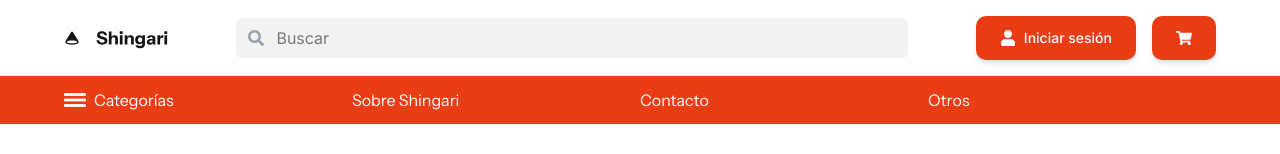
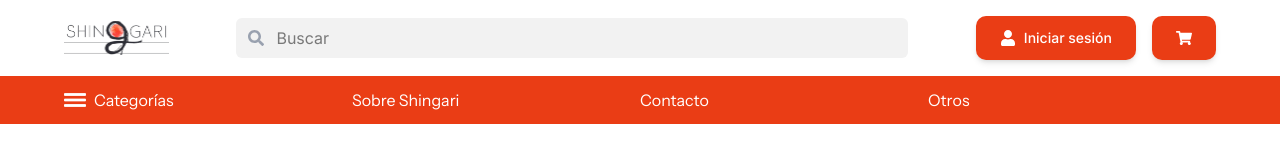
Before and after one commit to futurahaus/shingari, a Next.js app in the folder apps/frontend/: page /pagos in a window 1280 px wide. Shown: the top 154 px of the page. Built offline with nearby package versions, Linux system fonts and the light colour scheme.

Commit message:
ajuste logo

```diff
--- a/apps/frontend/src/components/layout/SearchHeader.tsx
+++ b/apps/frontend/src/components/layout/SearchHeader.tsx
@@ -24,7 +24,7 @@ export default function SearchHeader() {
         <div className="mx-auto px-4 sm:px-6 lg:px-16">
           <div className="flex items-center justify-between">
             <Link href="/" className="text-red-600 font-bold text-xl flex items-center gap-2">
-              <Image src="/shingari.svg" alt="Shingari logo" width={105} height={24} priority />
+              <Image src="/shingari.webp" alt="Shingari logo" width={105} height={24} priority />
             </Link>
 
             <div className="flex-1 max-w-2xl mx-8">
```
Also changed, not shown: apps/frontend/public/shingari.webp (added).
